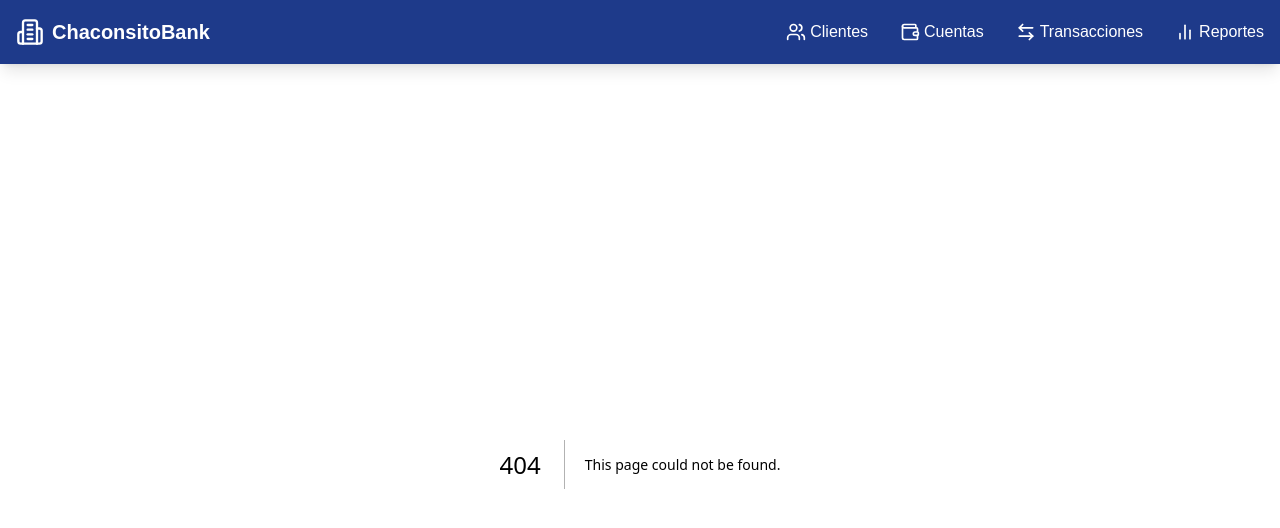
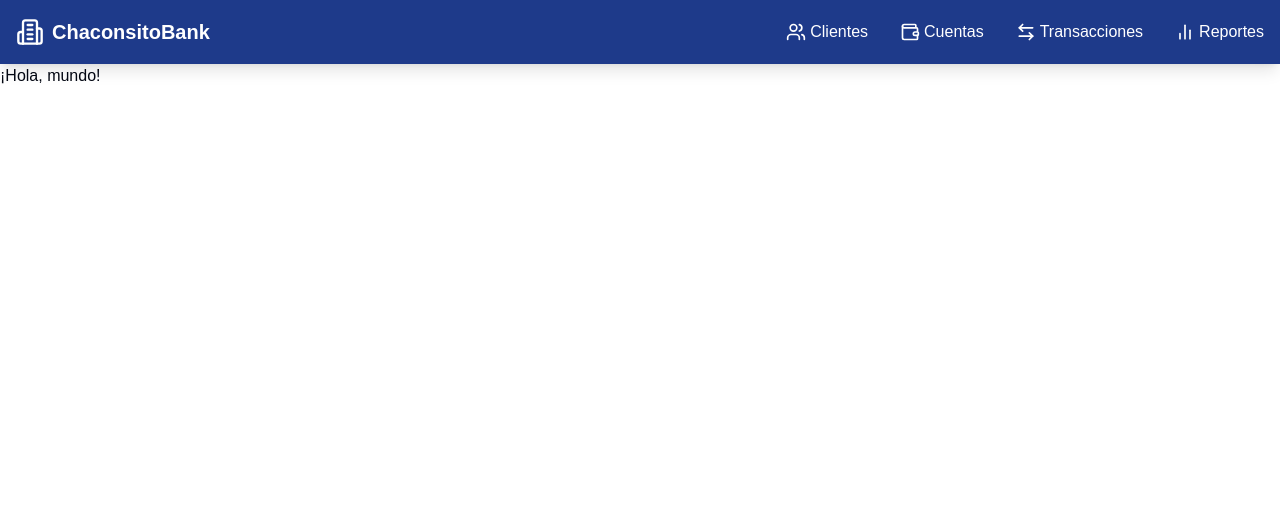
Before and after one commit to DerekRdgz/Databases-finalproject, a Next.js app: page /cuentas in a window 1280 px wide. Before the commit this address had no page. Shown: the top 528 px of the page. Built offline with nearby package versions, Linux system fonts and the light colour scheme.

Commit message:
feat: :sparkles: Added cuentas logic

```diff
--- /dev/null
+++ b/src/app/cuentas/page.tsx
@@ -0,0 +1,7 @@
+export default function () {
+  return (
+    <div>
+      <h1>¡Hola, mundo!</h1>
+    </div>
+  );
+}
```
Also changed, not shown: src/app/api/cuentas.tsx (added), src/app/components/addcuentaform.tsx (added).
